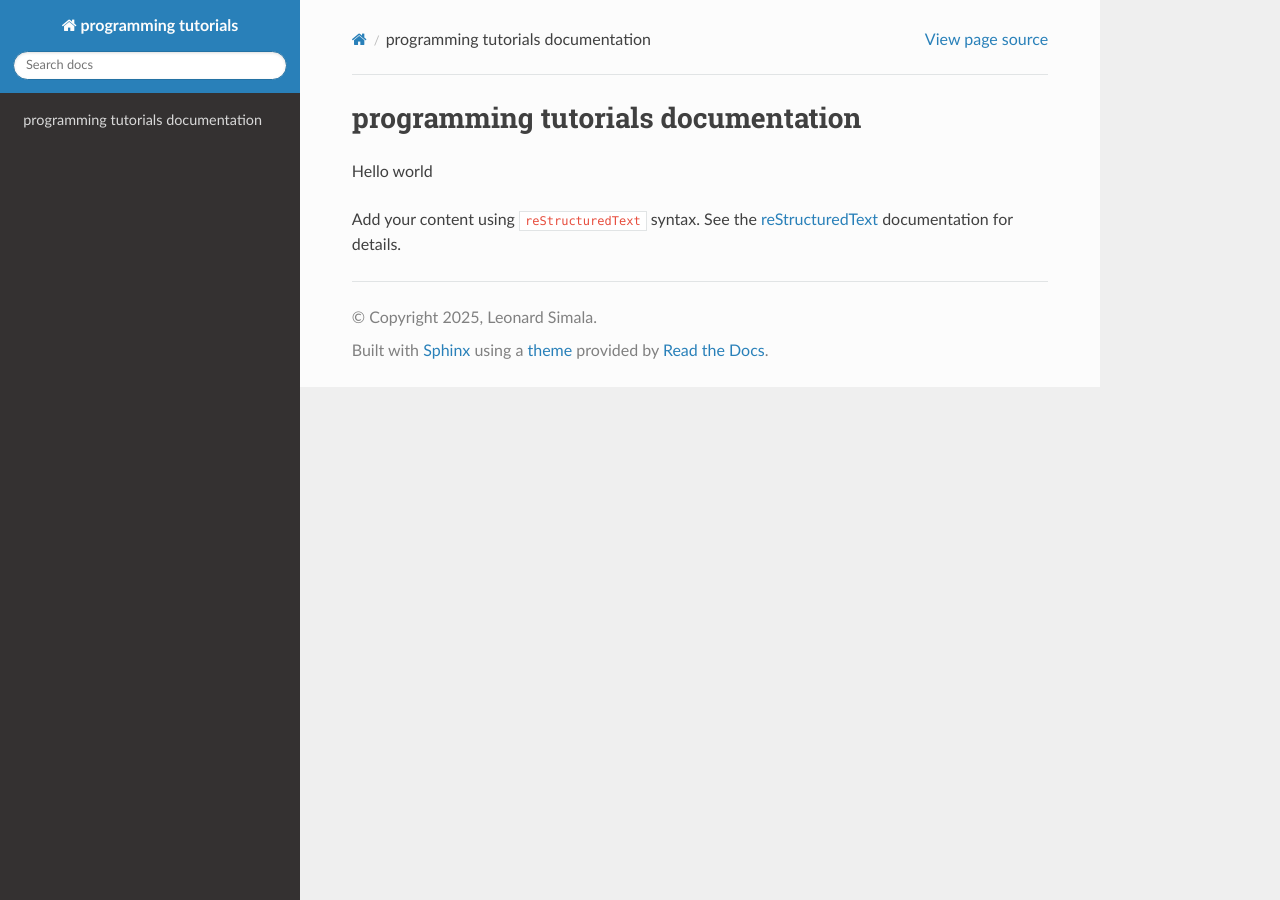
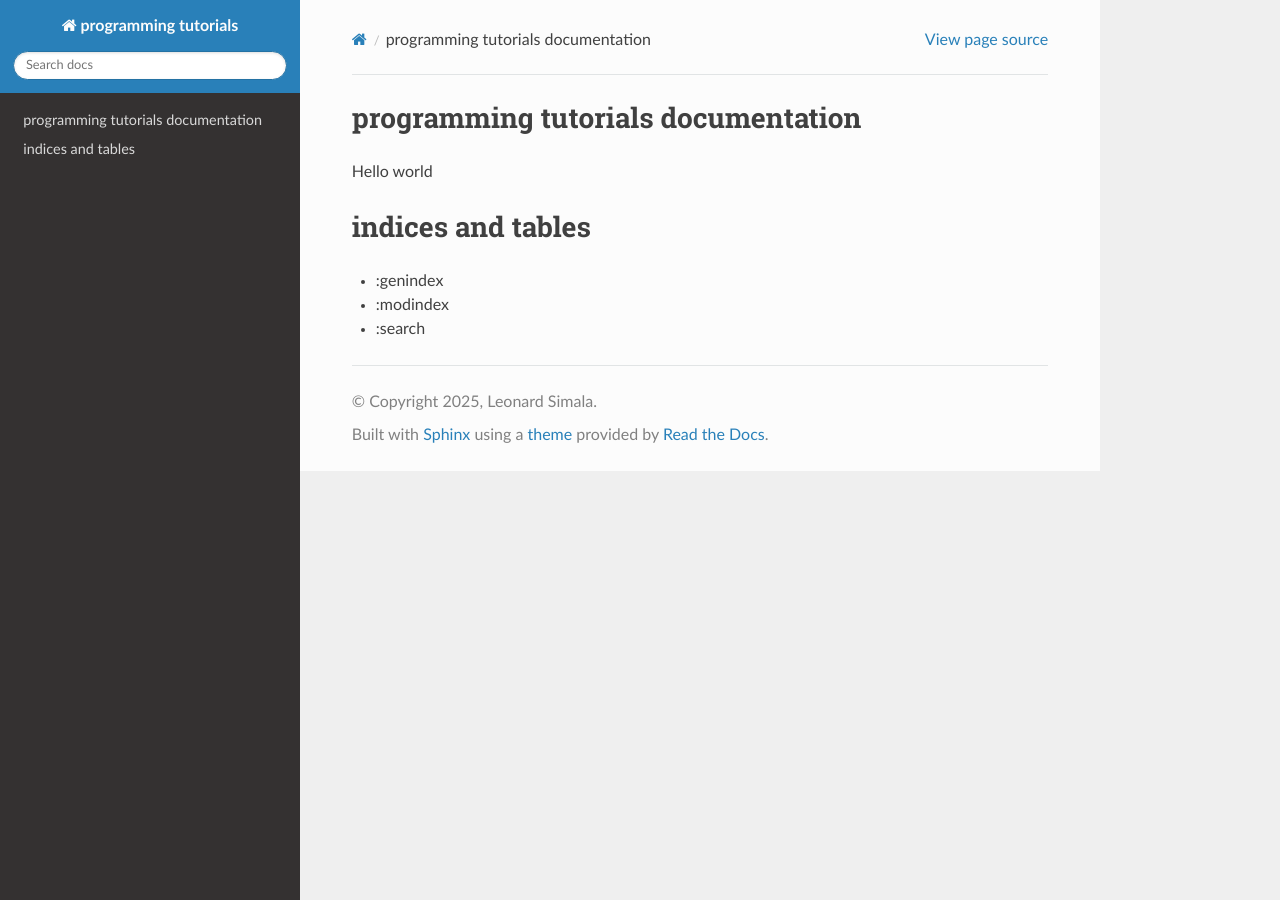
Before and after one commit to Simala-Leonard/programing-tutorials, a Sphinx documentation site: the page built from source/index.rst, in a window 1280 px wide. Built offline with Sphinx 7.4.7 and the Read the Docs theme 3.1.0, drawn with Linux system fonts in a browser that asks for light colours.

Commit message:
update rst file

```diff
--- a/source/conf.py
+++ b/source/conf.py
@@ -1,19 +1,14 @@
 # Configuration file for the Sphinx documentation builder.
-#
-# For the full list of built-in configuration values, see the documentation:
-# https://www.sphinx-doc.org/en/master/usage/configuration.html
-
-# -- Project information -----------------------------------------------------
-# https://www.sphinx-doc.org/en/master/usage/configuration.html#project-information
 
 project = 'programming tutorials'
 copyright = '2025, Leonard Simala'
 author = 'Leonard Simala'
 
-# -- General configuration ---------------------------------------------------
-# https://www.sphinx-doc.org/en/master/usage/configuration.html#general-configuration
-
-extensions = []
+extensions = [
+    'sphinx.ext.autodoc',
+    'sphinx.ext.viewcode',
+    'sphinx.ext.todo',
+]
 
 templates_path = ['_templates']
 exclude_patterns = []
--- a/source/index.rst
+++ b/source/index.rst
@@ -8,11 +8,12 @@ programming tutorials documentation
 
 Hello world
 
-Add your content using ``reStructuredText`` syntax. See the
-`reStructuredText <https://www.sphinx-doc.org/en/master/usage/restructuredtext/index.html>`_
-documentation for details.
-
-
 .. toctree::
    :maxdepth: 2
    :caption: Contents:
+
+indices and tables
+===================================
+* :genindex
+* :modindex
+* :search
```
Also changed, not shown: 7 other files.
